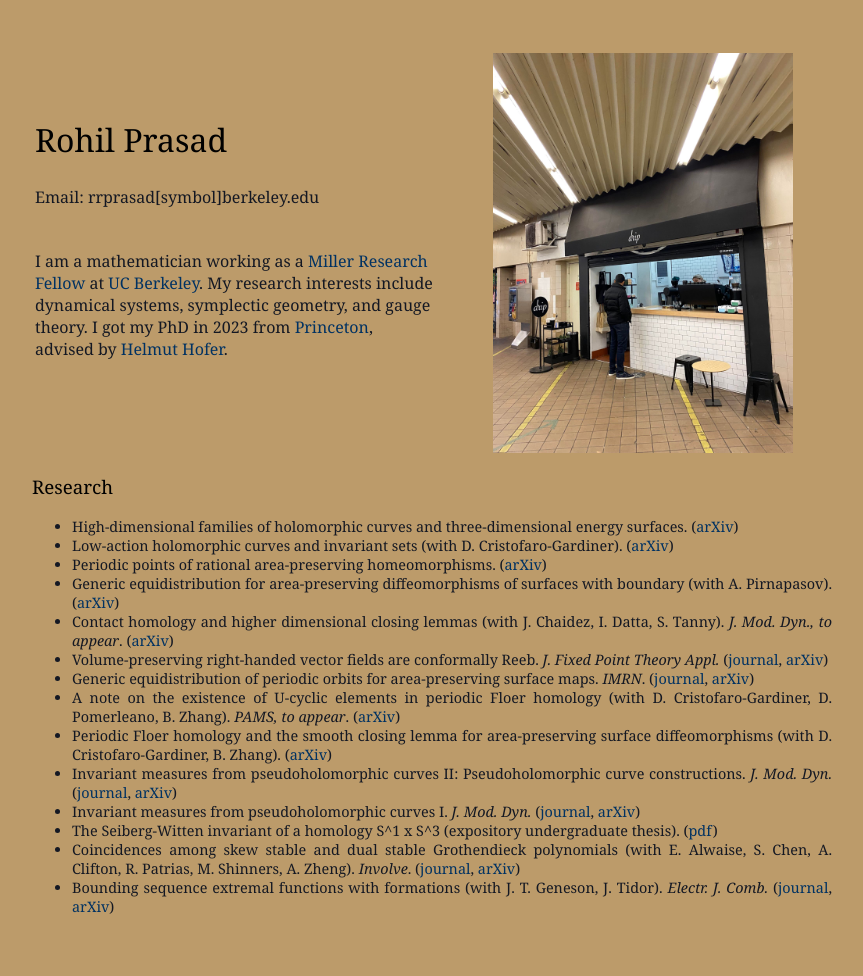
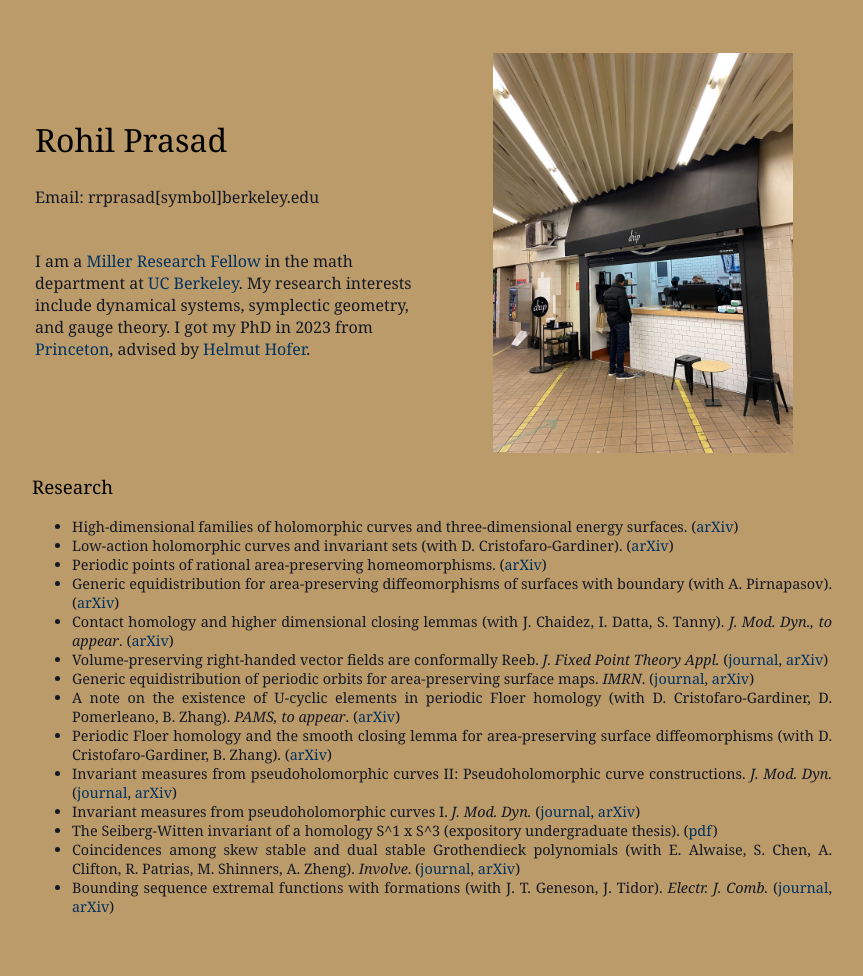
Before and after one commit to r0hilp/r0hilp.github.io, a Jekyll site: the page index.html, which Jekyll copies as it is, in a window 1280 px wide. Shown: the whole page, without its empty margins (48-911 px from the left). Built offline with Jekyll 4.4.1, drawn with Linux system fonts in a browser that asks for light colours.

Commit message:
update desc

```diff
--- a/index.html
+++ b/index.html
@@ -26,7 +26,7 @@
   <h1>Rohil Prasad</h1>
   <p>Email: rrprasad[symbol]berkeley.edu</p><br/>
 
-  <p> I am a mathematician working as a <a href="https://miller.berkeley.edu/">Miller Research Fellow</a> at <a href="https://math.berkeley.edu">UC Berkeley</a>. My research interests include dynamical systems, symplectic geometry, and gauge theory. I got my PhD in 2023 from <a href="https://www.math.princeton.edu">Princeton</a>, advised by <a href="https://www.ias.edu/math/people/faculty/hofer">Helmut Hofer</a>.</p>
+  <p> I am a <a href="https://miller.berkeley.edu/">Miller Research Fellow</a> in the math department at <a href="https://math.berkeley.edu">UC Berkeley</a>. My research interests include dynamical systems, symplectic geometry, and gauge theory. I got my PhD in 2023 from <a href="https://www.math.princeton.edu">Princeton</a>, advised by <a href="https://www.ias.edu/math/people/faculty/hofer">Helmut Hofer</a>.</p>
   <br/>
   <!-- <p><a href="./papers.html">Papers</a> / <a href="./assets/docs/cv.pdf">CV</a> / <a href="./talks.html">Video</a></p> -->
   </td>
```
